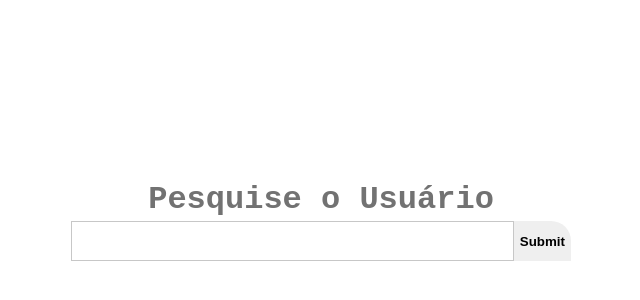
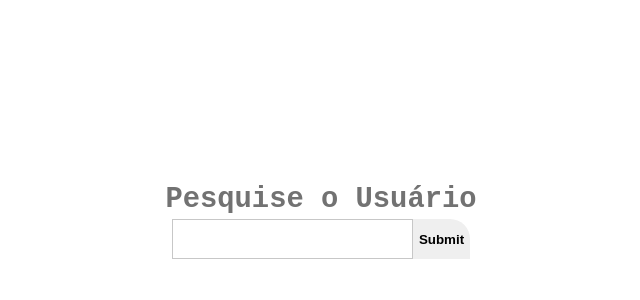
Before and after one commit to GilmarAlves99/PesquisaUsuarios_GitHub, a plain HTML site: page index.html in a window 1280 px wide. Shown: the part 180-480 px from the top of the page, without its empty margins (319-959 px from the left). Drawn offline with Linux system fonts and the light colour scheme.

Commit message:
Corrigindo erro 404 e layout

```diff
--- a/js/script.js
+++ b/js/script.js
@@ -45,12 +45,12 @@ function verificaUser() {
             seguindo.textContent = `Seguidores: ${data.following}`;
             seguidores.textContent = `Seguindo: ${data.followers}`;
             links.innerHTML = `Blog: <a href="${data.blog}">${data.blog}</a>`;
-
+/*
             if (404) {
                 localStorage.removeItem("name");
                 verificaUser();
             }
-
+*/
 
         }).catch((erro) => {
             console.log('Usuario não encontrado' + erro)
--- a/scss/style.scss
+++ b/scss/style.scss
@@ -26,7 +26,7 @@ body {
         background-color: rgba(80, 80, 80, 0.082);
 
         div {
-            flex:0.4;
+            flex: 0.4;
         }
 
         img {
@@ -64,7 +64,7 @@ body {
         display: flex;
         flex-direction: column;
         font-size: 1.2em;
-       top: 20px;
+        top: 20px;
         align-items: center;
         line-height: 30px;
     }
@@ -76,14 +76,14 @@ body {
 
 h1 {
 
-    font-size: 2em;
+    font-size: 1.8em;
     line-height: 0;
 
 }
 
 .pesquisar {
     display: block;
-    width: 500px;
+    width: 100%;
     text-align: center;
 
     height: auto;
@@ -91,6 +91,9 @@ h1 {
 
     form {
         display: flex;
+        display: flex;
+        justify-content: center;
+        align-items: center;
 
         input {
             box-sizing: border-box;
@@ -104,7 +107,8 @@ h1 {
 
         input[type=text] {
             padding: 10px;
-            flex: 1;
+
+            flex: 0;
             font-size: 1em;
             border: 1px solid rgb(199, 199, 199);
             border-radius: 0;
```
Also changed, not shown: css/style.css, 1 other file.
